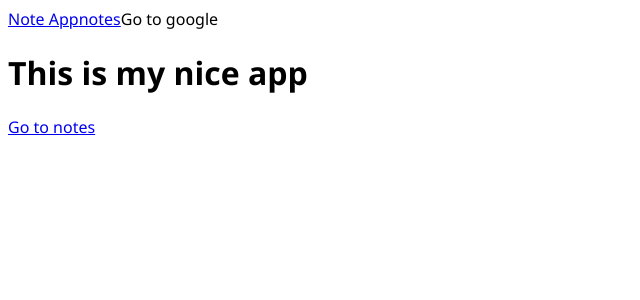
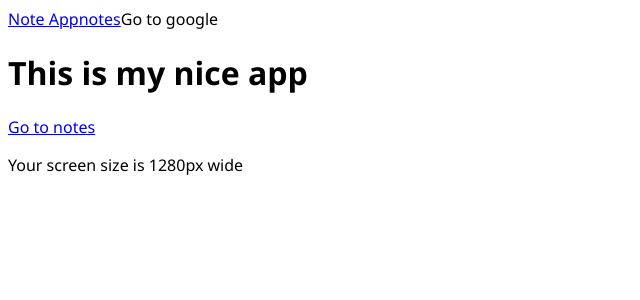
Before and after one commit to kadetXx/nextjs-basics, a Next.js app: page / in a window 1280 px wide. Shown: the top 300 px of the page, without its empty margins (0-640 px from the left). Built offline with nearby package versions, Linux system fonts and the light colour scheme.

Commit message:
dynamic imports completed

```diff
--- /dev/null
+++ b/src/components/browser.js
@@ -0,0 +1,14 @@
+import React from 'react'
+
+function Browser() {
+
+  const width = window.innerWidth;
+
+  return (
+    <div>
+      <p>Your screen size is {width}px wide</p>
+    </div>
+  )
+}
+
+export default Browser
--- a/src/pages/index.js
+++ b/src/pages/index.js
@@ -1,6 +1,9 @@
-import react from "react"
+import React from "react"
 import Link from 'next/link'
+import dynamic from 'next/dynamic'
 import Nav from '../components/nav'
+
+const Width = dynamic(() => import('../components/browser'), { ssr: false })
 
 const Page = ({ content: { title } }) => {
 
@@ -11,6 +14,7 @@ const Page = ({ content: { title } }) => {
       <Link href="notes">
         <a>Go to notes</a>
       </Link>
+      <Width />
     </div>
   )
 }
```
